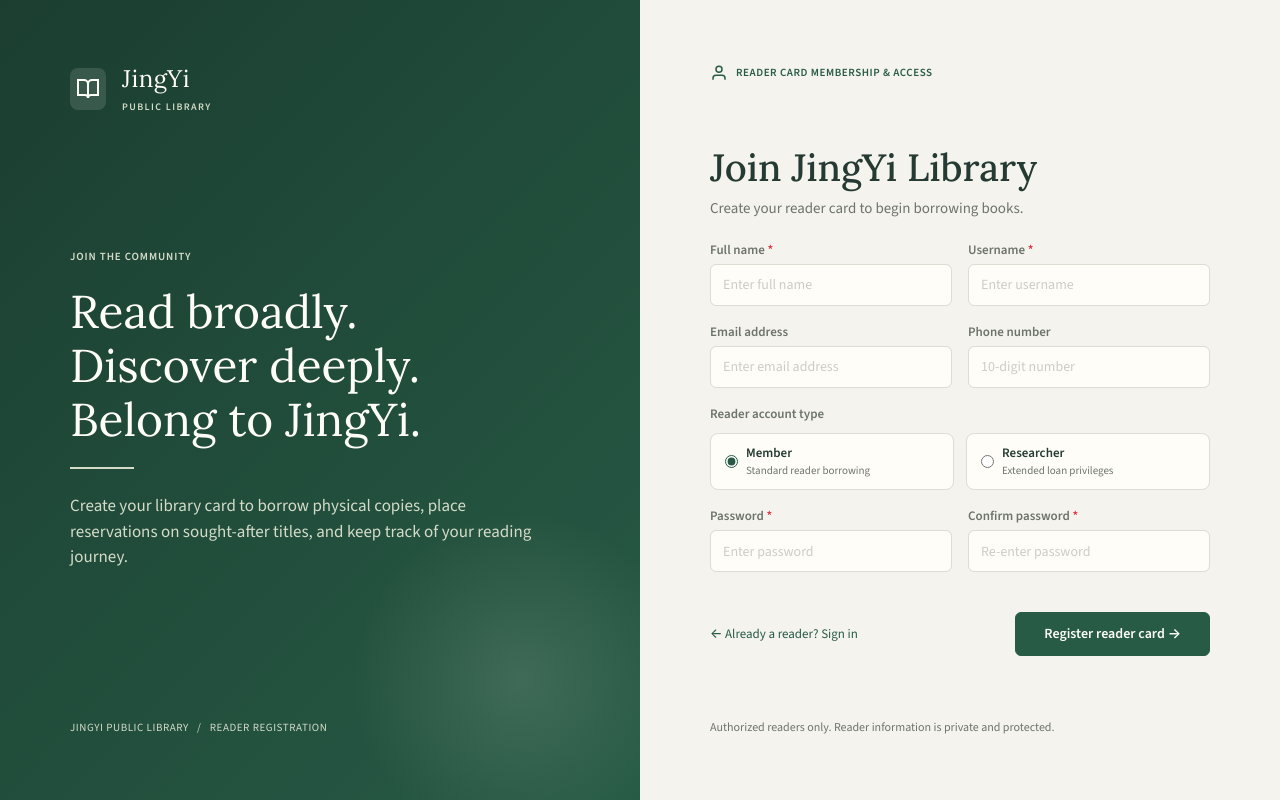
After one commit to HungWah2/PULibrary, an ASP.NET Core app: template PULibrary/Views/Account/Register.cshtml in a window 1280 px wide. The commit adds this page. Run offline with ASP.NET Core 8, Linux system fonts and the light colour scheme; the template is opened without the code that fills it, so the values that code supplies are empty.

Commit message:
Add reader registration page matching balanced 50/50 sign-in layout and Figma tokens

```diff
--- /dev/null
+++ b/PULibrary/Views/Account/Register.cshtml
@@ -0,0 +1,307 @@
+@{
+    Layout = null; // Standalone authentication screen matching JingYi design system
+    ViewData["Title"] = "Register - JingYi Public Library";
+    var roles = ViewBag.Roles as List<PULibrary.Models.Role> ?? new();
+}
+<!DOCTYPE html>
+<html lang="en">
+<head>
+    <meta charset="utf-8" />
+    <meta name="viewport" content="width=device-width, initial-scale=1.0" />
+    <title>@ViewData["Title"]</title>
+    <!-- Google Fonts -->
+    <link rel="preconnect" href="https://fonts.googleapis.com">
+    <link rel="preconnect" href="https://fonts.gstatic.com" crossorigin>
+    <link href="https://fonts.googleapis.com/css2?family=Lora:ital,wght@0,400..700;1,400..700&family=Source+Sans+3:ital,wght@0,300..900;1,300..900&display=swap" rel="stylesheet">
+    <!-- Bootstrap -->
+    <link rel="stylesheet" href="~/lib/bootstrap/dist/css/bootstrap.min.css" />
+    <link rel="stylesheet" href="~/css/site.css" />
+    <style>
+        .jy-auth-container {
+            display: flex;
+            min-height: 100vh;
+            background-color: var(--jy-canvas-bg);
+            width: 100%;
+        }
+        .jy-auth-left {
+            flex: 1 1 50%;
+            width: 50%;
+            min-width: 380px;
+            background-color: #275b46;
+            background: linear-gradient(135deg, #1b3e30 0%, #275b46 100%);
+            color: #fffdf8;
+            padding: clamp(40px, 5vw, 72px) clamp(36px, 5vw, 64px);
+            display: flex;
+            flex-direction: column;
+            justify-content: center;
+            align-items: center;
+            position: relative;
+            overflow: hidden;
+        }
+        .jy-auth-left-inner {
+            width: 100%;
+            max-width: 500px;
+            display: flex;
+            flex-direction: column;
+            justify-content: space-between;
+            min-height: 100%;
+            position: relative;
+            z-index: 1;
+        }
+        .jy-auth-left::after {
+            content: "";
+            position: absolute;
+            bottom: -50px;
+            right: -50px;
+            width: 340px;
+            height: 340px;
+            border-radius: 50%;
+            background: radial-gradient(circle, rgba(212, 220, 201, 0.15) 0%, rgba(212, 220, 201, 0) 70%);
+            pointer-events: none;
+        }
+        .jy-auth-right {
+            flex: 1 1 50%;
+            width: 50%;
+            min-width: 380px;
+            padding: clamp(40px, 5vw, 72px) clamp(32px, 5vw, 64px);
+            display: flex;
+            flex-direction: column;
+            justify-content: center;
+            align-items: center;
+            background-color: var(--jy-canvas-bg);
+            overflow-y: auto;
+        }
+        .jy-auth-right-inner {
+            width: 100%;
+            max-width: 500px;
+            display: flex;
+            flex-direction: column;
+            justify-content: space-between;
+            min-height: 100%;
+        }
+        .jy-auth-form-card {
+            width: 100%;
+            margin: clamp(20px, 3vh, 36px) 0;
+        }
+        .jy-editorial-title {
+            font-family: var(--font-heading);
+            font-size: 46px;
+            line-height: 1.18;
+            color: #fffdf8;
+            margin: 20px 0;
+        }
+        .jy-editorial-rule {
+            width: 64px;
+            height: 2px;
+            background-color: #d4dcc9;
+            margin-bottom: 24px;
+        }
+        .jy-brand-wordmark {
+            display: flex;
+            flex-direction: column;
+            gap: 6px;
+        }
+        .jy-brand-wordmark .jy-title {
+            font-family: var(--font-heading);
+            font-size: 24px;
+            color: #fffdf8;
+            line-height: 1.25;
+            letter-spacing: 0.02em;
+        }
+        .jy-brand-wordmark .jy-sub {
+            font-size: 10px;
+            font-weight: 600;
+            color: #d4dcc9;
+            letter-spacing: 0.14em;
+            text-transform: uppercase;
+        }
+        .jy-auth-right .jy-form-control::placeholder {
+            color: #8c9389 !important;
+            opacity: 0.45 !important;
+            font-weight: 400 !important;
+        }
+        .jy-role-select {
+            display: flex;
+            gap: 12px;
+            margin-top: 6px;
+        }
+        .jy-role-option {
+            flex: 1;
+            border: 1px solid var(--jy-border);
+            border-radius: 8px;
+            padding: 10px 14px;
+            cursor: pointer;
+            background-color: #fffdf8;
+            display: flex;
+            align-items: center;
+            gap: 8px;
+            transition: all 0.15s ease;
+        }
+        .jy-role-option:hover {
+            border-color: var(--jy-primary-green);
+        }
+        .jy-role-option input[type="radio"] {
+            accent-color: var(--jy-primary-green);
+        }
+        @@media (max-width: 900px) {
+            .jy-auth-container {
+                flex-direction: column;
+            }
+            .jy-auth-left {
+                width: 100%;
+                min-width: 100%;
+                padding: 40px 32px;
+            }
+            .jy-auth-right {
+                width: 100%;
+                min-width: 100%;
+                padding: 40px 32px;
+            }
+            .jy-auth-left-inner,
+            .jy-auth-right-inner {
+                max-width: 100%;
+            }
+        }
+    </style>
+</head>
+<body class="jy-app-body">
+    <div class="jy-auth-container">
+        <!-- Left Hero Section (matching JingYi design tokens) -->
+        <div class="jy-auth-left">
+            <div class="jy-auth-left-inner">
+                <!-- Brand -->
+                <div class="d-flex align-items-center gap-3">
+                    <div class="jy-brand-logo" style="background: rgba(255,255,255,0.12); border-radius: 8px; padding: 6px; display: flex; align-items: center; justify-content: center;">
+                        <svg width="24" height="24" viewBox="0 0 24 24" fill="none" stroke="#fffdf8" stroke-width="2">
+                            <path d="M2 3h6a4 4 0 0 1 4 4v14a3 3 0 0 0-3-3H2z"></path>
+                            <path d="M22 3h-6a4 4 0 0 0-4 4v14a3 3 0 0 1 3-3h7z"></path>
+                        </svg>
+                    </div>
+                    <div class="jy-brand-wordmark">
+                        <span class="jy-title">JingYi</span>
+                        <span class="jy-sub">PUBLIC LIBRARY</span>
+                    </div>
+                </div>
+
+                <!-- Welcome Editorial -->
+                <div>
+                    <div style="font-size: 11px; font-weight: 600; color: #d4dcc9; letter-spacing: 0.08em;">JOIN THE COMMUNITY</div>
+                    <div class="jy-editorial-title">
+                        Read broadly.<br />
+                        Discover deeply.<br />
+                        Belong to JingYi.
+                    </div>
+                    <div class="jy-editorial-rule"></div>
+                    <p style="font-size: 17px; color: #d4dcc9; max-width: 480px; line-height: 1.5;">
+                        Create your library card to borrow physical copies, place reservations on sought-after titles, and keep track of your reading journey.
+                    </p>
+                </div>
+
+                <div style="font-size: 11px; color: #d4dcc9; letter-spacing: 0.05em;">
+                    JINGYI PUBLIC LIBRARY &nbsp; / &nbsp; READER REGISTRATION
+                </div>
+            </div>
+        </div>
+
+        <!-- Right Form Section -->
+        <div class="jy-auth-right">
+            <div class="jy-auth-right-inner">
+                <!-- Header badge -->
+                <div class="d-flex align-items-center gap-2" style="color: var(--jy-primary-green);">
+                    <svg width="18" height="18" viewBox="0 0 24 24" fill="none" stroke="currentColor" stroke-width="2">
+                        <path d="M20 21v-2a4 4 0 0 0-4-4H8a4 4 0 0 0-4 4v2"></path>
+                        <circle cx="12" cy="7" r="4"></circle>
+                    </svg>
+                    <span style="font-size: 11px; font-weight: 600; letter-spacing: 0.05em;">READER CARD MEMBERSHIP &amp; ACCESS</span>
+                </div>
+
+                <!-- Form block -->
+                <div class="jy-auth-form-card">
+                    <h1 style="font-family: var(--font-heading); font-size: 38px; color: var(--jy-primary-dark); margin-bottom: 8px;">Join JingYi Library</h1>
+                    <p style="font-size: 15px; color: var(--jy-text-muted); margin-bottom: 20px;">Create your reader card to begin borrowing books.</p>
+
+                    @if (!ViewData.ModelState.IsValid)
+                    {
+                        <div style="background-color: var(--jy-badge-red-bg); border-left: 3px solid var(--jy-badge-red-text); border-radius: 6px; padding: 14px 16px; margin-bottom: 18px; color: var(--jy-badge-red-text);">
+                            <div style="font-weight: 600; font-size: 14px;">Registration could not be completed.</div>
+                            <div style="font-size: 13px;">
+                                @foreach (var err in ViewData.ModelState.Values.SelectMany(v => v.Errors))
+                                {
+                                    <div>@err.ErrorMessage</div>
+                                }
+                            </div>
+                        </div>
+                    }
+
+                    <form asp-action="Register" method="post" class="d-flex flex-column gap-3">
+                        <div class="row g-3">
+                            <div class="col-12 col-md-6">
+                                <label class="jy-form-label" style="font-size: 13px;">Full name <span class="text-danger">*</span></label>
+                                <input type="text" name="name" required maxlength="30" class="form-control jy-form-control" style="height: 42px;" placeholder="Enter full name" />
+                            </div>
+                            <div class="col-12 col-md-6">
+                                <label class="jy-form-label" style="font-size: 13px;">Username <span class="text-danger">*</span></label>
+                                <input type="text" name="username" required maxlength="20" class="form-control jy-form-control" style="height: 42px;" placeholder="Enter username" />
+                            </div>
+                        </div>
+
+                        <div class="row g-3">
+                            <div class="col-12 col-md-6">
+                                <label class="jy-form-label" style="font-size: 13px;">Email address</label>
+                                <input type="email" name="email" maxlength="100" class="form-control jy-form-control" style="height: 42px;" placeholder="Enter email address" />
+                            </div>
+                            <div class="col-12 col-md-6">
+                                <label class="jy-form-label" style="font-size: 13px;">Phone number</label>
+                                <input type="tel" name="phone" maxlength="10" class="form-control jy-form-control" style="height: 42px;" placeholder="10-digit number" />
+                            </div>
+                        </div>
+
+                        <div>
+                            <label class="jy-form-label" style="font-size: 13px;">Reader account type</label>
+                            <div class="jy-role-select">
+                                <label class="jy-role-option">
+                                    <input type="radio" name="roleId" value="1" checked />
+                                    <div>
+                                        <div style="font-size: 13px; font-weight: 600; color: var(--jy-primary-dark);">Member</div>
+                                        <div style="font-size: 11px; color: var(--jy-text-muted);">Standard reader borrowing</div>
+                                    </div>
+                                </label>
+                                <label class="jy-role-option">
+                                    <input type="radio" name="roleId" value="2" />
+                                    <div>
+                                        <div style="font-size: 13px; font-weight: 600; color: var(--jy-primary-dark);">Researcher</div>
+                                        <div style="font-size: 11px; color: var(--jy-text-muted);">Extended loan privileges</div>
+                                    </div>
+                                </label>
+                            </div>
+                        </div>
+
+                        <div class="row g-3">
+                            <div class="col-12 col-md-6">
+                                <label class="jy-form-label" style="font-size: 13px;">Password <span class="text-danger">*</span></label>
+                                <input type="password" name="password" required class="form-control jy-form-control" style="height: 42px;" placeholder="Enter password" />
+                            </div>
+                            <div class="col-12 col-md-6">
+                                <label class="jy-form-label" style="font-size: 13px;">Confirm password <span class="text-danger">*</span></label>
+                                <input type="password" name="confirmPassword" required class="form-control jy-form-control" style="height: 42px;" placeholder="Re-enter password" />
+                            </div>
+                        </div>
+
+                        <div class="d-flex align-items-center justify-content-between mt-3 pt-2">
+                            <a asp-action="SignIn" style="font-size: 13px; color: var(--jy-primary-green); text-decoration: none; font-weight: 500;">
+                                ← Already a reader? Sign in
+                            </a>
+                            <button type="submit" class="jy-btn-primary" style="height: 44px; padding: 0 28px;">Register reader card →</button>
+                        </div>
+                    </form>
+                </div>
+
+                <!-- Footer -->
+                <div style="font-size: 12px; color: var(--jy-text-muted);">
+                    Authorized readers only. Reader information is private and protected.
+                </div>
+            </div>
+        </div>
+    </div>
+</body>
+</html>
--- a/PULibrary/Views/Account/SignIn.cshtml
+++ b/PULibrary/Views/Account/SignIn.cshtml
@@ -238,7 +238,10 @@
                             <div style="font-size: 12px; color: var(--jy-text-muted); margin-top: 4px;">Passwords are case-sensitive.</div>
                         </div>
 
-                        <div class="d-flex align-items-center justify-content-end mt-2">
+                        <div class="d-flex align-items-center justify-content-between mt-2">
+                            <a asp-action="Register" style="font-size: 13px; color: var(--jy-primary-green); text-decoration: none; font-weight: 500;">
+                                New reader? Register card →
+                            </a>
                             <button type="submit" class="jy-btn-primary" style="height: 44px; padding: 0 28px;">Sign in →</button>
                         </div>
                     </form>
```
Also changed, not shown: PULibrary/Controllers/AccountController.cs (+78 -0 lines).
